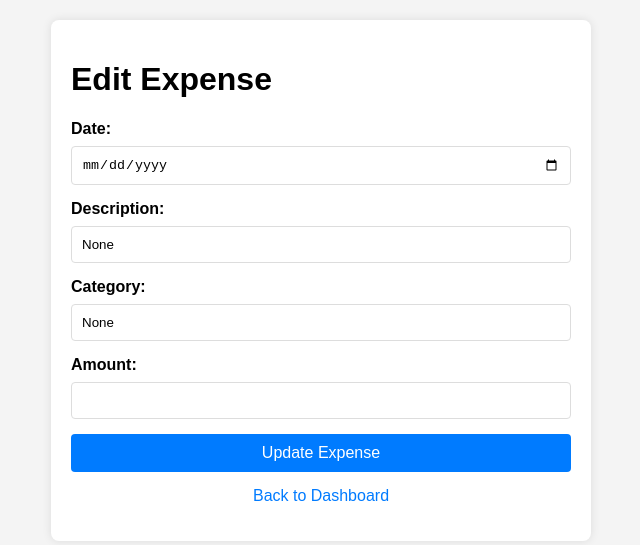
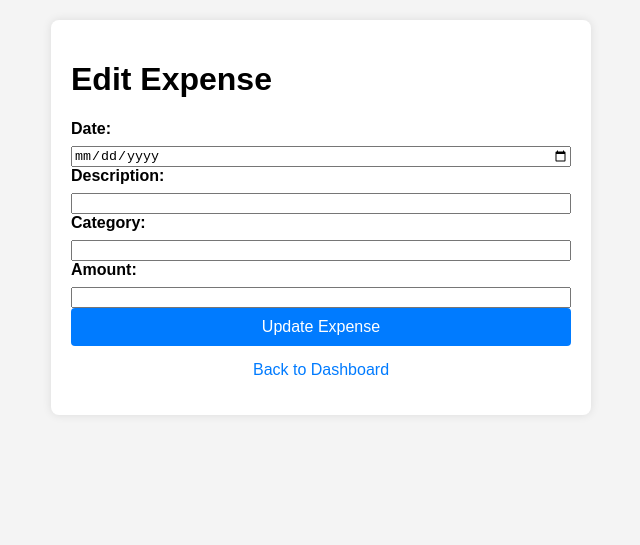
Before and after one commit to stanly08/walletwatch, a Flask app: template app/templates/edit_expense.html in a window 1280 px wide. Shown: the part 134-679 px from the top of the page, without its empty margins (319-959 px from the left). Run offline with Flask 3, Linux system fonts and the light colour scheme; the template is opened without the code that fills it: values that come from a table or form of the project are taken from there, others are empty.

Commit message:
Update edit_expense.html

```diff
--- a/app/templates/edit_expense.html
+++ b/app/templates/edit_expense.html
@@ -11,16 +11,16 @@
         {{ form.hidden_tag() }}  <!-- CSRF token field -->
 
         <label for="date" style="margin-bottom: 8px; font-weight: bold;">Date:</label>
-        <input type="date" id="date" name="date" value="{{ form.date.data }}" required style="padding: 10px; margin-bottom: 15px; border: 1px solid #ddd; border-radius: 4px;">
+        {{ form.date(class="form-control", required=True) }}
 
         <label for="description" style="margin-bottom: 8px; font-weight: bold;">Description:</label>
-        <input type="text" id="description" name="description" value="{{ form.description.data }}" required style="padding: 10px; margin-bottom: 15px; border: 1px solid #ddd; border-radius: 4px;">
+        {{ form.description(class="form-control", required=True) }}
 
         <label for="category" style="margin-bottom: 8px; font-weight: bold;">Category:</label>
-        <input type="text" id="category" name="category" value="{{ form.category.data }}" required style="padding: 10px; margin-bottom: 15px; border: 1px solid #ddd; border-radius: 4px;">
+        {{ form.category(class="form-control", required=True) }}
 
         <label for="amount" style="margin-bottom: 8px; font-weight: bold;">Amount:</label>
-        <input type="number" id="amount" name="amount" value="{{ form.amount.data }}" required style="padding: 10px; margin-bottom: 15px; border: 1px solid #ddd; border-radius: 4px;">
+        {{ form.amount(class="form-control", required=True) }}
 
         <button type="submit" style="background-color: #007bff; color: #fff; padding: 10px; border: none; border-radius: 4px; cursor: pointer;">Update Expense</button>
     </form>
```
